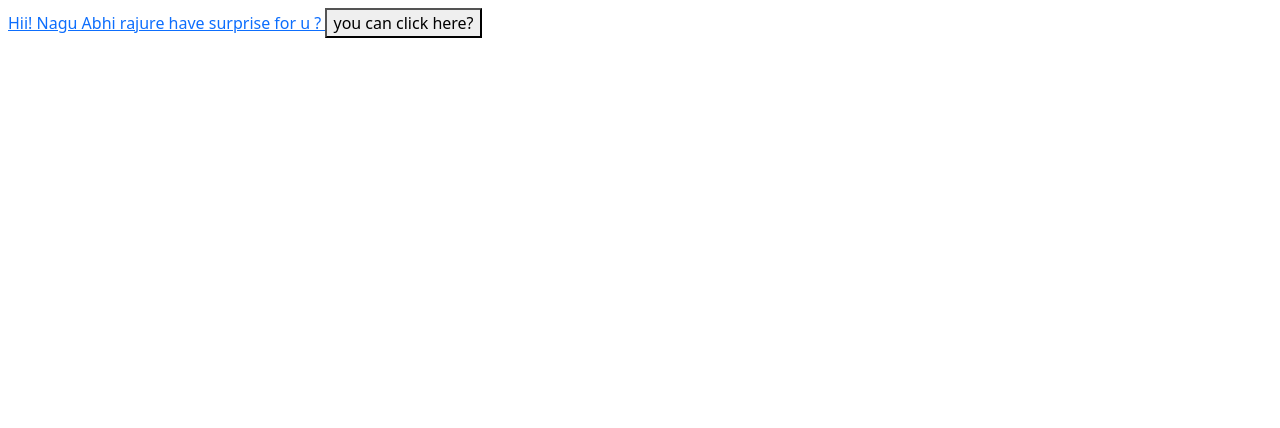
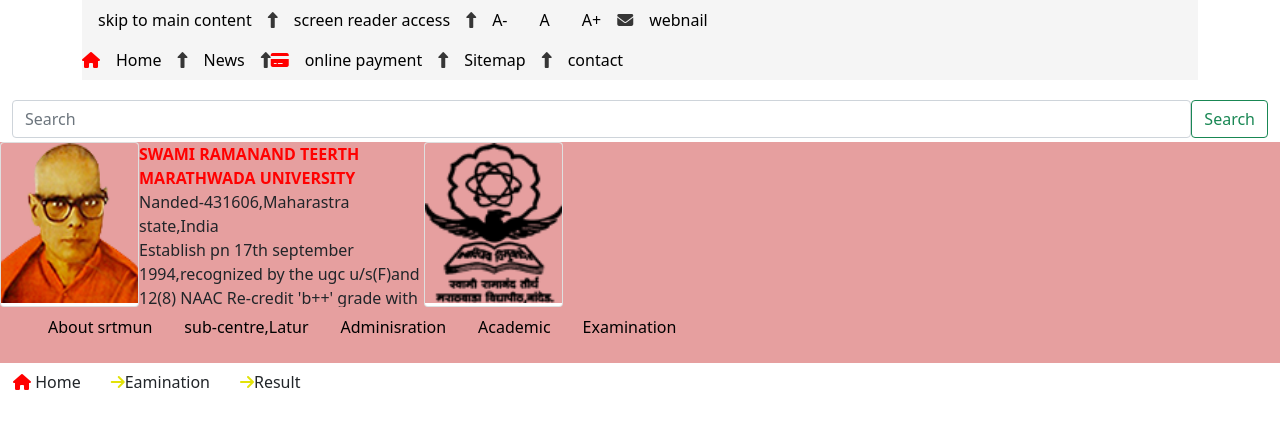
Before and after one commit to Badb251758/saras-t.com, a plain HTML site: page index.html in a window 1280 px wide. Drawn offline with nearby package versions, Linux system fonts and the light colour scheme.

Commit message:
Update index.html
information

```diff
--- a/index.html
+++ b/index.html
@@ -3,16 +3,153 @@
  <head>
   <meta charset="UTF-8">
   <meta name="viewport" content="width=device-width, initial-scale=1.0">
-    <link href="https://cdn.jsdelivr.net/npm/bootstrap@5.3.3/dist/css/bootstrap.min.css" rel="stylesheet" integrity="sha384-QWTKZyjpPEjISv5WaRU9OFeRpok6YctnYmDr5pNlyT2bRjXh0JMhjY6hW+ALEwIH" crossorigin="anonymous">
+  <link rel="stylesheet" href="https://cdnjs.cloudflare.com/ajax/libs/font-awesome/6.6.0/css/all.min.css" integrity="sha512-Kc323vGBEqzTmouAECnVceyQqyqdsSiqLQISBL29aUW4U/M7pSPA/gEUZQqv1cwx4OnYxTxve5UMg5GT6L4JJg==" crossorigin="anonymous" referrerpolicy="no-referrer" />
+  <link href="https://cdn.jsdelivr.net/npm/bootstrap@5.0.2/dist/css/bootstrap.min.css" rel="stylesheet" integrity="sha384-EVSTQN3/azprG1Anm3QDgpJLIm9Nao0Yz1ztcQTwFspd3yD65VohhpuuCOmLASjC" crossorigin="anonymous">
   <link rel="stylesheet" href="style.css">
-    <title>Document</title>
+  <title>results</title>
  </head>
  <body>
 
+     <!-- //////////this is for navigation br////////////  -->
 
- <div class="mx-auto icon p-2" >
-    <a href="naga.html">Hii!  Nagu Abhi rajure have surprise for u ? <button type="button" class="butty">you can click here?</button>
-    </a>
+<div class="container">
+
+  <ul class="nav">
+    <li class="nav-item">
+      <a class="nav-link active" aria-current="page" href="#">skip to main content</a><i class='fas fa-long-arrow-alt-up'></i>
+    </li>
+    <li class="nav-item">
+      <a class="nav-link" href="#">screen reader access</a><i class='fas fa-long-arrow-alt-up'></i>
+    </li>
+    <li class="nav-item">
+      <a class="nav-link" href="#">A-</a>
+    </li>
+
+
+    <li class="nav-item">
+      <a class="nav-link" href="#">A</a>
+    </li>
+
+    <li class="nav-item">
+      <a class="nav-link" href="#">A+</a>
+    </li>
+
+    <li class="nav-item">
+      <i class="fa-solid fa-envelope"></i> <a class="nav-link" href="#">webnail</a>
+    </li>
+  </ul>
+
+
+  <ul class="nav">
+    <li class="nav-item">
+      <i class="fa-solid fa-house"></i> <a class="nav-link" href="#">Home</a><i class='fas fa-long-arrow-alt-up'></i>
+    </li>
+
+    <li class="nav-item">
+      <a class="nav-link" href="#">News</a><i class='fas fa-long-arrow-alt-up'></i>
+    </li>
+
+    <li class="nav-item">
+      <i class="fa-solid fa-credit-card"></i><a class="nav-link" href="#">online payment</a><i class='fas fa-long-arrow-alt-up'></i>
+    </li>
+
+    <li class="nav-item">
+      <a class="nav-link" href="#">Sitemap</a><i class='fas fa-long-arrow-alt-up'></i>
+    </li>
+
+    <li class="nav-item">
+      <a class="nav-link" href="#">contact</a>
+    </li>
+
+  </ul>
+
 </div>
-</body>
-</html>
+
+
+<!-- ///////////this for search ber////////////// -->
+
+    <div class="container-fluid">
+      <form class="d-flex">
+        <input class="form-control " type="search" placeholder="Search" aria-label="Search">
+        <button class="btn btn-outline-success" type="submit">Search</button>
+      </form>
+    </div>
+
+
+          <!-- ////////////////this for main detaills///////////// -->
+
+ <div class="paracon">
+  <div class="card ">
+    <img src="../swamiji-logo.png" class="card-img-top" alt="...">
+  </div>
+
+  <div class="container-1">
+    <div class="swami">SWAMI RAMANAND TEERTH MARATHWADA UNIVERSITY</div>
+    <div class="father">Nanded-431606,Maharastra state,India</div>
+    <div class="full">
+      Establish pn 17th september 1994,recognized by the ugc u/s(F)and 12(8) NAAC Re-credit 'b++' grade with cgpa 2.96
+    </div>
+  </div>
+
+  <div class="card ">
+    <img src="../srtmun-logo.png" class="card-img-top" alt="">
+  </div>
+
+ </div>
+
+
+
+
+
+
+
+    <!-- ////////////// this for other sub-detailes       ////////// -->
+
+
+ <div class="container-fluid-1">
+  <ul class="nav-1">
+    <li class="nav-item">
+     <a class="nav-link" href="#">About srtmun</a>
+    </li>
+  <!--
+    <li class="nav-item">
+      <a class="nav-link" href="#">school</a>
+    </li>
+  -->
+    <li class="nav-item">
+    <a class="nav-link" href="#">sub-centre,Latur</a>
+    </li>
+
+    <!-- <li class="nav-item">
+      <a class="nav-link" href="#">Academic institue/programes</a>
+    </li> -->
+
+    <li class="nav-item">
+      <a class="nav-link" href="#">Adminisration</a>
+    </li>
+
+    <li class="nav-item">
+      <a class="nav-link" href="#">Academic</a>
+    </li>
+
+    <li class="nav-item">
+      <a class="nav-link skyblue" href="#">Examination</a>
+    </li>
+
+  </ul>
+
+ </div>
+
+
+<!-- /////////////// this for window buttons //////// -->
+
+ <div class="container-2">
+
+  <div class="btn-group" role="group" aria-label="Basic example">
+   <button type="button" class="btn ">   <i class="fa fa-home home"></i>  Home</button>
+
+    <button type="button" class="btn "> <i class="fa fa-arrow-right"></i>Eamination</button>
+
+    <button type="button" class="btn ">    <i class="fa fa-arrow-right"></i>Result</button>
+  </div>
+ </div>
```
Lines whose indentation alone changed are shown as unchanged.
